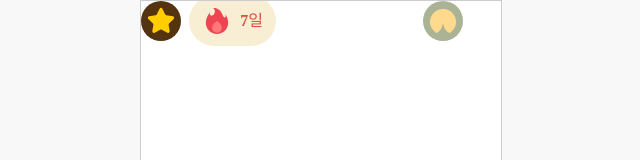
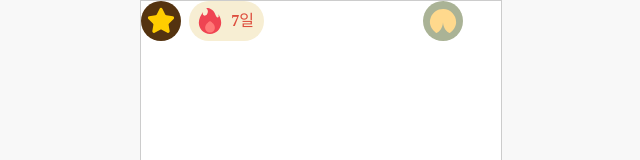
Before and after one commit to EFUB5-copybara/Frontend, a React (Vite) app in the folder qrumble/: page / in a window 1280 px wide. Shown: the top 160 px of the page, without its empty margins (319-959 px from the left). Built offline with nearby package versions, Linux system fonts and the light colour scheme.

Commit message:
🎁Modify: MissionBar 수정

```diff
--- a/qrumble/src/home/components/MissionBar.jsx
+++ b/qrumble/src/home/components/MissionBar.jsx
@@ -32,14 +32,15 @@ const MissionButton = styled.button`
 const DayIcon = styled.div`
   display: flex;
   padding: 5px 6px;
-  height: 40px;
-  width: 75px;
+  height: 30px;
+  width: 63px;
   flex-direction: row;
   justify-content: center;
   align-items: center;
-  gap: 8px;
+  gap: 6px;
   border-radius: 100px;
   background: var(--Qrumble-Ivory1, #f7eed3);
+  white-space: nowrap;
 `;
 
 const StarIcon = styled.img`
@@ -59,6 +60,7 @@ const Text = styled.span`
   font-weight: 600;
   line-height: 26px;
   color: var(--Qrumble-error, #dd4e3e);
+  padding-right: 4px;
 `;
 
 const FortuneButton = styled.button`
```
